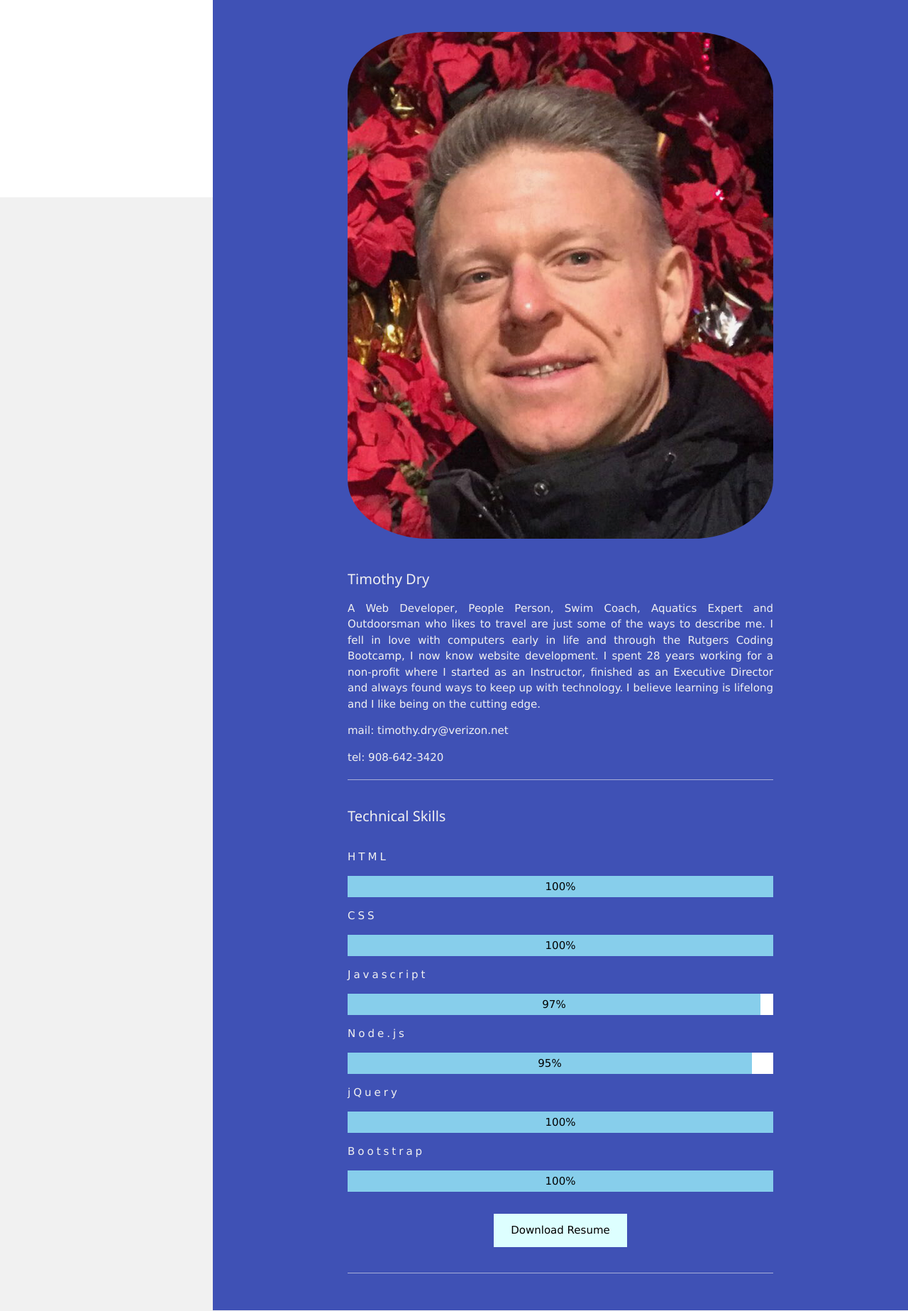
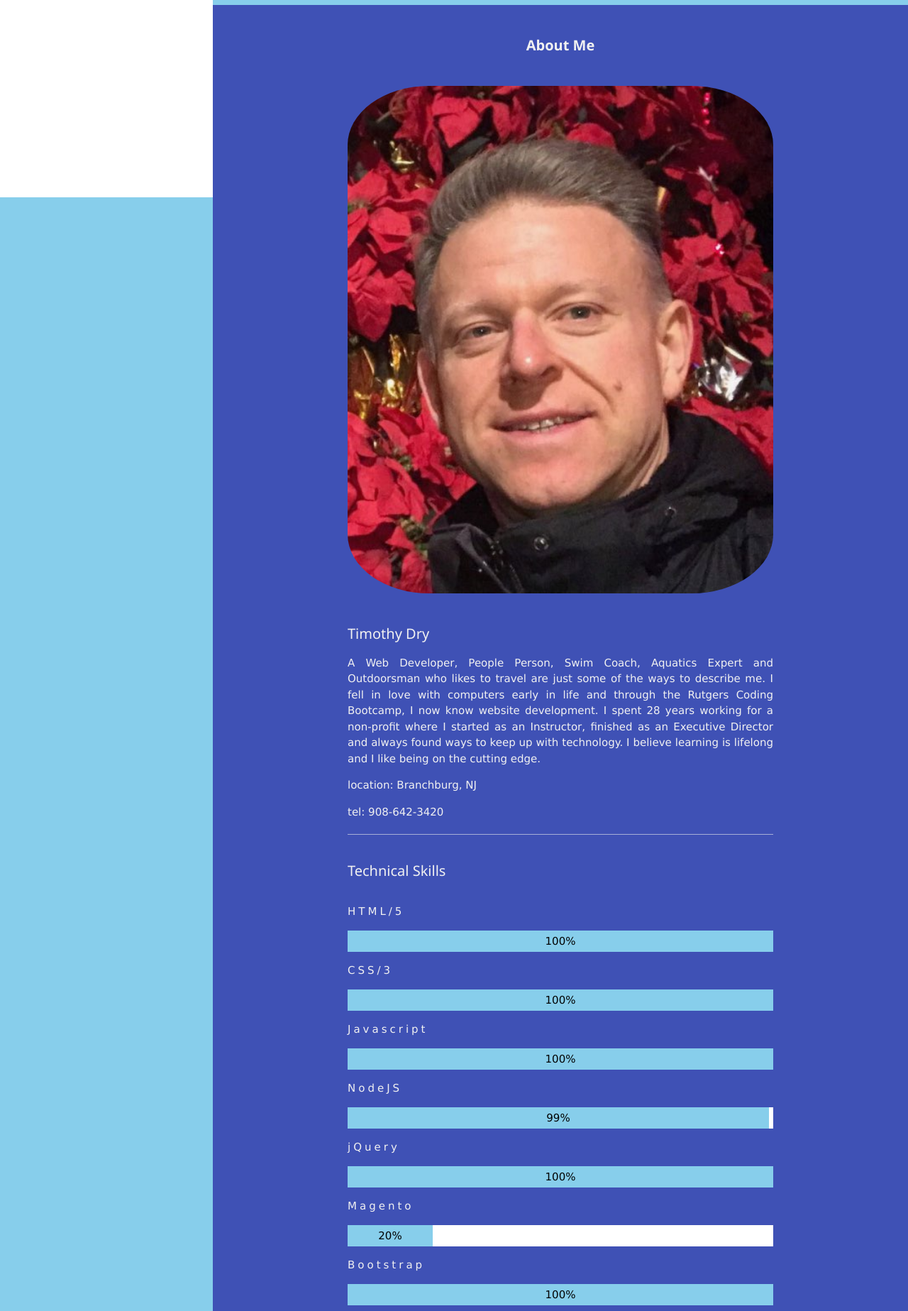
Before and after one commit to dryguy99/my-Portfolio, a PHP site: page /index.html in a window 1280 px wide. Shown: the part 522-2369 px from the top of the page at 71% size. Run offline with PHP 8.4, Linux system fonts and the light colour scheme; some libraries are stand-ins or nearby versions.

Commit message:
updated pictures and changed forms and modal

```diff
--- a/assets/javascript/app.js
+++ b/assets/javascript/app.js
@@ -11,17 +11,38 @@ function w3_close() {
 
 // Modal Image Gallery
 function onClick(element) {
-  document.getElementById("img01").src = element.src;
+  //document.getElementById("img01").src = element.src;
   document.getElementById("modal01").style.display = "block";
   var captionText = document.getElementById("caption");
-  captionText.innerHTML = element.alt;
+  //captionText.innerHTML = element.alt;
 }
 var link = "";
 
 $(document).on('click', '.myapp', function() {
-
   link = "";
   link = $(this).attr('data-link');
-  $('#mylink').attr('href', link);
+  $('#myiframe').attr('src', link);
 
 });
+
+function validateForm()
+{
+    var validation = true;
+   if(!validateEmail(document.contactform.semail.value))
+   {
+     alert( "invalide sender email!" );
+     $("#semail").css("border-color", "red");
+     validation=false;
+   }
+   if(!validateEmail(document.contactform.remail.value))
+   {
+     alert( "invalide recipient email" );
+     $("#remail").css("border-color", "red");
+     validation=false;
+   }
+   return validation;
+}
+function validateEmail(email) {
+    var re = /^\w+([\.-]?\w+)*@\w+([\.-]?\w+)*(\.\w{2,3})+$/;
+    return re.test(email);
+}
--- a/index.html
+++ b/index.html
@@ -4,10 +4,11 @@
     <link rel="icon" href="assets/images/favicon.ico">
     <title>Timothy Dry | Portfolio</title>
     <meta charset="UTF-8">
+
     <meta name="viewport" content="width=device-width, initial-scale=1">
     <link rel="stylesheet" href="https://www.w3schools.com/w3css/4/w3.css">
     <link rel="stylesheet" href="https://fonts.googleapis.com/css?family=Raleway">
-
+    <?php require './assets/sendEmail.php';?>
     <link rel="stylesheet" src="./assets/css/styles.css">
     <script
       src="https://code.jquery.com/jquery-3.2.1.slim.js"
@@ -16,8 +17,7 @@
     <script type="text/javascript" language="javascript" src="./assets/javascript/app.js"> </script>
   </head>
 
-<body class="w3-light-grey w3-content" style="max-width:1600px">
-
+<body class="w3-light-blue w3-content" style="max-width:1600px">
   <!-- Sidebar/menu -->
   <nav class="w3-sidebar w3-bar-block w3-white w3-animate-left w3-text-grey w3-collapse w3-top w3-center mybackground" style="z-index:3;width:300px;font-weight:bold" id="mySidebar"><br>
     <h3 class="w3-padding-64 w3-center"><b>Timothy<br>Dry</b></h3>
@@ -37,7 +37,7 @@
     <div class="w3-overlay w3-hide-large w3-animate-opacity" onclick="w3_close()" style="cursor:pointer" title="close side menu" id="myOverlay"></div>
 
       <!-- !PAGE CONTENT! -->
-      <div class="w3-main" style="margin-left:300px">
+      <div class="w3-main mybackground" style="margin-left:300px">
 
         <!-- Push down content on small screens -->
         <div class="w3-hide-large" style="margin-top:83px"></div>
@@ -45,18 +45,18 @@
         <!-- Photo grid -->
         <div class="w3-row">
           <div class="w3-third mybackground">
-            <img class='myapp' src="./assets/images/flashcard.png" data-link="https://flashcard-dryguy.herokuapp.com/" style="width:95%" onclick="onClick(this)" alt="Flashcard Machine">
-            <img class='myapp' src="./assets/images/rpsls.png" data-link='https://rpsls-dryguy.herokuapp.com/' style="width:95%" onclick="onClick(this)" alt="Rock, Paper, Scissors, Lizard, Spock app">
+            <img class='w3-round-large' src="./assets/images/flashcard.jpeg" data-link="https://flashcard-dryguy.herokuapp.com/" style="width:23vw;margin:2vw" onclick="onClick(this)" alt="Flashcard Machine">
+            <img class='w3-round-large' src="./assets/images/rpsls.jpeg"  data-link='https://rpsls-dryguy.herokuapp.com/' style="width:23vw;margin:2vw" onclick="onClick(this)" alt="Rock, Paper, Scissors, Lizard, Spock app">
           </div>
 
           <div class="w3-third mybackground">
-            <img class='myapp' src="./assets/images/hangman.png" data-link="https://hangman-dryguy.herokuapp.com/" style="width:95%" onclick="onClick(this)" alt="Hangman">
-            <img class='myapp' src="./assets/images/trivia.png" data-link='https://trivia-dryguy.herokuapp.com/' style="width:95%" onclick="onClick(this)" alt="Play Music Trivia">
+            <img class='w3-round-large' src="./assets/images/hangman.jpeg" data-link="https://hangman-dryguy.herokuapp.com/" style="width:23vw;margin:2vw" onclick="onClick(this)" alt="Hangman">
+            <img class='w3-round-large' src="./assets/images/trivia.jpeg" data-link='https://trivia-dryguy.herokuapp.com/' style="width:23vw;margin:2vw" onclick="onClick(this)" alt="Play Music Trivia">
           </div>
 
           <div class="w3-third mybackground">
-            <img class='myapp' src="./assets/images/openfridge.png" data-link="https://open-fridge.herokuapp.com/" style="width:95%" onclick="onClick(this)" alt="Open Fridge App">
-            <img class='myapp' src="./assets/images/giphy.png" data-link="https://giphy-dryguy.herokuapp.com/" style="width:95%" onclick="onClick(this)" alt="Find moving images app">
+            <img class='w3-round-large' src="./assets/images/openfridge.jpeg" data-link="https://open-fridge.herokuapp.com/" style="width:23vw;margin:2vw" onclick="onClick(this)" alt="Open Fridge App">
+            <img class='w3-round-large' src="./assets/images/giphy.jpeg" data-link="https://giphy-dryguy.herokuapp.com/" style="width:23vw;margin:2vw" onclick="onClick(this)" alt="Find moving images app">
           </div>
         </div>
 
@@ -76,64 +76,85 @@
         <div id="modal01" class="w3-modal w3-blue" style="padding-top:0" onclick="this.style.display='none'">
           <span class="w3-button w3-black w3-xlarge w3-display-topright">×</span>
 
-          <a id="mylink" target="_blank">
-            <h3 class="w3-center w3-margin-top">click to visit the app!</h3>
-            <div class="w3-modal-content w3-animate-zoom w3-center w3-transparent w3-padding-64">
-              <img id="img01" class="w3-image">
-              <p id="caption"></p>
+          <!-- <a id="mylink" target="_blank"> -->
+            <!-- <h3 class="w3-center w3-margin-top">click to visit the app!</h3> -->
+            <div id='mymodal' class="w3-modal-content w3-animate-zoom w3-center w3-transparent">
+              <iframe id="myiframe" class="" style="width:65vw;height:50vw"></iframe>
+              <!-- <img id="img01" class="w3-image"> -->
+              <!-- <p id="caption"></p> -->
             </div>
-          </a>
+          <!-- </a> -->
         </div>
 
         <!-- About section -->
         <div class="w3-container w3-center w3-text-light-grey w3-padding-32 w3-indigo" id="about">
           <h4><b>About Me</b></h4>
-          <img src="./assets/images/timothy-dry.png" alt="Timothy Dry" class="w3-image w3-padding-32" style="border-radius: 9vw" width="600" height="650">
+          <img src="./assets/images/timothy-dry.jpeg" alt="Timothy Dry" class="w3-image w3-padding-32" style="border-radius: 9vw" width="600" height="650">
           <div class="w3-content w3-justify" style="max-width:600px">
             <h4>Timothy Dry</h4>
             <p>A Web Developer, People Person, Swim Coach, Aquatics Expert and Outdoorsman who likes to travel are just some of the ways to describe me. I fell in love with computers early in life and through the Rutgers Coding Bootcamp, I now know website development.  I spent 28 years working for a non-profit where I started as an Instructor, finished as an Executive Director and always found ways to keep up with technology.  I believe learning is lifelong and I like being on the cutting edge.
 
             </p>
-            <p>mail: timothy.dry@verizon.net</p>
+            <p>location: Branchburg, NJ</p>
             <p>tel: 908-642-3420</p>
             <hr class="w3-opacity">
             <h4 class="w3-padding-16">Technical Skills</h4>
-            <p class="w3-wide">HTML</p>
+            <p class="w3-wide">HTML/5</p>
             <div class="w3-white">
               <div class="w3-container w3-padding-small w3-center w3-light-blue" style="width:100%">100%</div>
             </div>
-            <p class="w3-wide">CSS</p>
+            <p class="w3-wide">CSS/3</p>
             <div class="w3-white">
               <div class="w3-container w3-padding-small w3-center w3-light-blue" style="width:100%">100%</div>
             </div>
             <p class="w3-wide">Javascript</p>
             <div class="w3-white">
-              <div class="w3-container w3-padding-small w3-center w3-light-blue" style="width:97%">97%</div>
+              <div class="w3-container w3-padding-small w3-center w3-light-blue" style="width:100%">100%</div>
             </div>
-            <p class="w3-wide">Node.js</p>
+            <p class="w3-wide">NodeJS</p>
             <div class="w3-white">
-              <div class="w3-container w3-padding-small w3-center w3-light-blue" style="width:95%">95%</div>
+              <div class="w3-container w3-padding-small w3-center w3-light-blue" style="width:99%">99%</div>
             </div>
             <p class="w3-wide">jQuery</p>
             <div class="w3-white">
               <div class="w3-container w3-padding-small w3-center w3-light-blue" style="width:100%">100%</div>
             </div>
+            <p class="w3-wide">Magento</p>
+            <div class="w3-white">
+              <div class="w3-container w3-padding-small w3-center w3-light-blue" style="width:20%">20%</div>
+            </div>
             <p class="w3-wide">Bootstrap</p>
             <div class="w3-white">
               <div class="w3-container w3-padding-small w3-center w3-light-blue" style="width:100%">100%</div>
             </div>
+            <p class="w3-wide">AngularJS</p>
+            <div class="w3-white">
+              <div class="w3-container w3-padding-small w3-center w3-light-blue" style="width:87%">87%</div>
+            </div>
+            <p class="w3-wide">PHP</p>
+            <div class="w3-white">
+              <div class="w3-container w3-padding-small w3-center w3-light-blue" style="width:90%">90%</div>
+            </div>
+            <p class="w3-wide">MySQL</p>
+            <div class="w3-white">
+              <div class="w3-container w3-padding-small w3-center w3-light-blue" style="width:90%">95%</div>
+            </div>
+            <p class="w3-wide">MongoDB</p>
+            <div class="w3-white">
+              <div class="w3-container w3-padding-small w3-center w3-light-blue" style="width:95%">95%</div>
+            </div>
             <p class="w3-center"><a href='https://docs.google.com/document/d/1LlPLsM5o6Nn7LL1jLhPOUokIOG_D1QhkU9Vt6sQsacU/edit?usp=sharing' <button class="w3-button w3-pale-blue w3-padding-large w3-margin-top w3-margin-bottom">Download Resume</button></a></p>
-            <hr class="w3-opacity">
+            <hr class="w3-opacity" />
 
         </div>
       </div>
 
       <!-- Contact section -->
-      <div class="w3-container w3-light-grey w3-padding-32 w3-padding-large" id="contact">
+      <div class="w3-container w3-light-blue w3-padding-32 w3-padding-large" id="contact">
         <div class="w3-content" style="max-width:600px">
           <h4 class="w3-center"><b>Contact Me</b></h4>
           <p>Want to meet with me? Fill out the form and fill me in with the details :) I love meeting new people!</p>
-          <form action="/action_page.php" target="_blank">
+          <form name="contact_form" class="contactform" method="post" onsubmit="return validateForm()"  action="./asstes/sendEmail.php">
             <div class="w3-section">
               <label>Name</label>
               <input class="w3-input w3-border" type="text" name="Name" required>
@@ -151,42 +172,7 @@
         </div>
       </div>
 
-      <!-- Footer -->
-      <!-- <footer class="w3-container w3-padding-32 w3-indigo">
-        <div class="w3-row-padding">
-          <div class="w3-third">
-            <h3>INFO</h3>
-            <p></p>
-          </div>
 
-          <div class="w3-third">
-            <h3></h3>
-            <ul class="w3-ul">
-              <li class="w3-padding-16 w3-hover-black">
-                <img src="/w3images/workshop.jpg" class="w3-left w3-margin-right" style="width:50px">
-                <span class="w3-large"></span><br>
-                <span></span>
-              </li>
-              <li class="w3-padding-16 w3-hover-black">
-                <img src="/w3images/gondol.jpg" class="w3-left w3-margin-right" style="width:50px">
-                <span class="w3-large"></span><br>
-                <span></span>
-              </li>
-            </ul>
-          </div>
-
-          <div class="w3-third">
-            <h3></h3>
-            <p>
-              <span class="w3-tag w3-black w3-margin-bottom">Travel</span> <span class="w3-tag w3-dark-grey w3-small w3-margin-bottom">New York</span> <span class="w3-tag w3-dark-grey w3-small w3-margin-bottom">London</span>
-              <span class="w3-tag w3-dark-grey w3-small w3-margin-bottom">IKEA</span> <span class="w3-tag w3-dark-grey w3-small w3-margin-bottom">NORWAY</span> <span class="w3-tag w3-dark-grey w3-small w3-margin-bottom">DIY</span>
-              <span class="w3-tag w3-dark-grey w3-small w3-margin-bottom">Ideas</span> <span class="w3-tag w3-dark-grey w3-small w3-margin-bottom">Baby</span> <span class="w3-tag w3-dark-grey w3-small w3-margin-bottom">Family</span>
-              <span class="w3-tag w3-dark-grey w3-small w3-margin-bottom">News</span> <span class="w3-tag w3-dark-grey w3-small w3-margin-bottom">Clothing</span> <span class="w3-tag w3-dark-grey w3-small w3-margin-bottom">Shopping</span>
-              <span class="w3-tag w3-dark-grey w3-small w3-margin-bottom">Sports</span> <span class="w3-tag w3-dark-grey w3-small w3-margin-bottom">Games</span>
-            </p>
-          </div>
-        </div>
-      </footer> -->
 
         <div class="w3-indigo w3-center w3-padding-24">
           <div class="col-sm-12 text-center">
```
Also changed, not shown: assets/css/styles.css (+4 -3 lines), assets/sendEmail.php (added, +33 -0 lines), assets/images/flashcard.jpeg (added), assets/images/flashcard.png (deleted), assets/images/giphy.jpeg (added), assets/images/giphy.png (deleted), assets/images/hangman.jpeg (added), assets/images/hangman.png (deleted), assets/images/openfridge.jpeg (added), assets/images/openfridge.png (deleted), assets/images/rpsls.jpeg (added), assets/images/timothy-dry.jpeg (added), assets/images/trivia.jpeg (added), assets/images/whitey.png (deleted), 2 other files.
